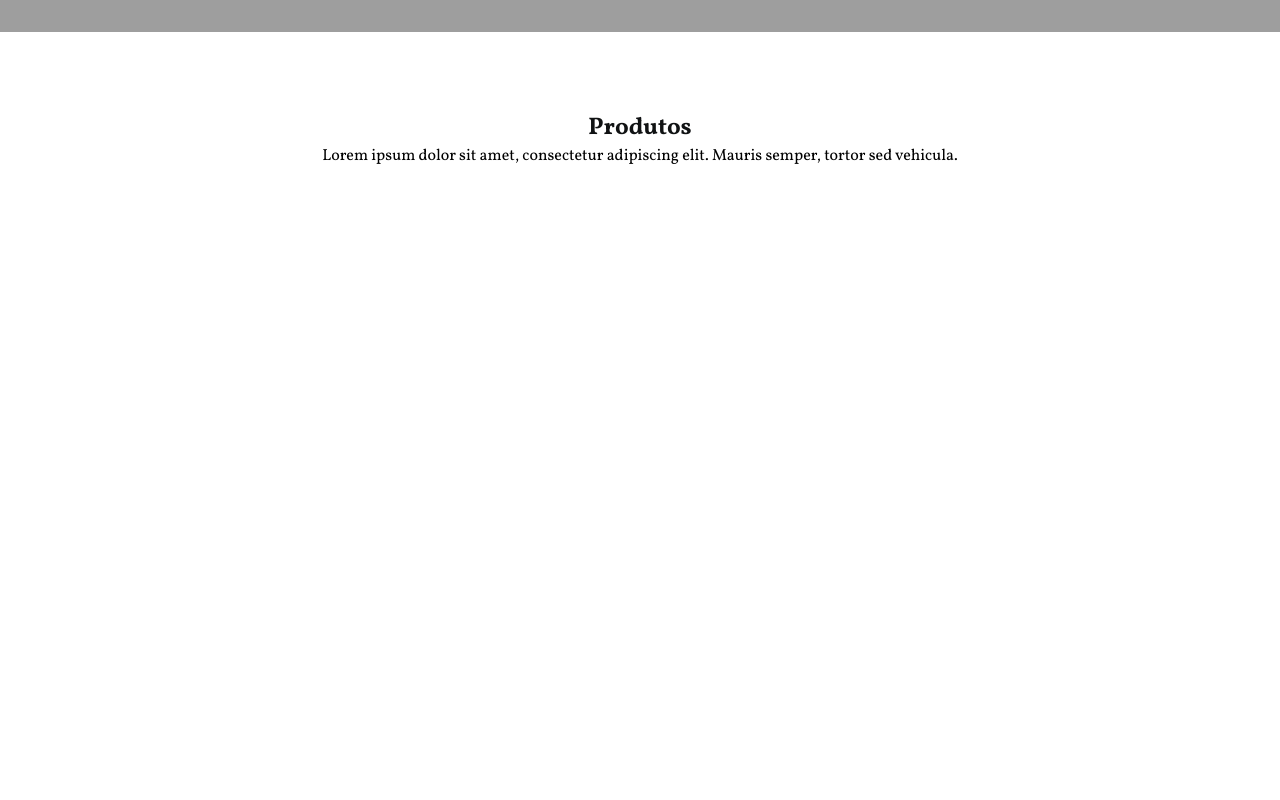
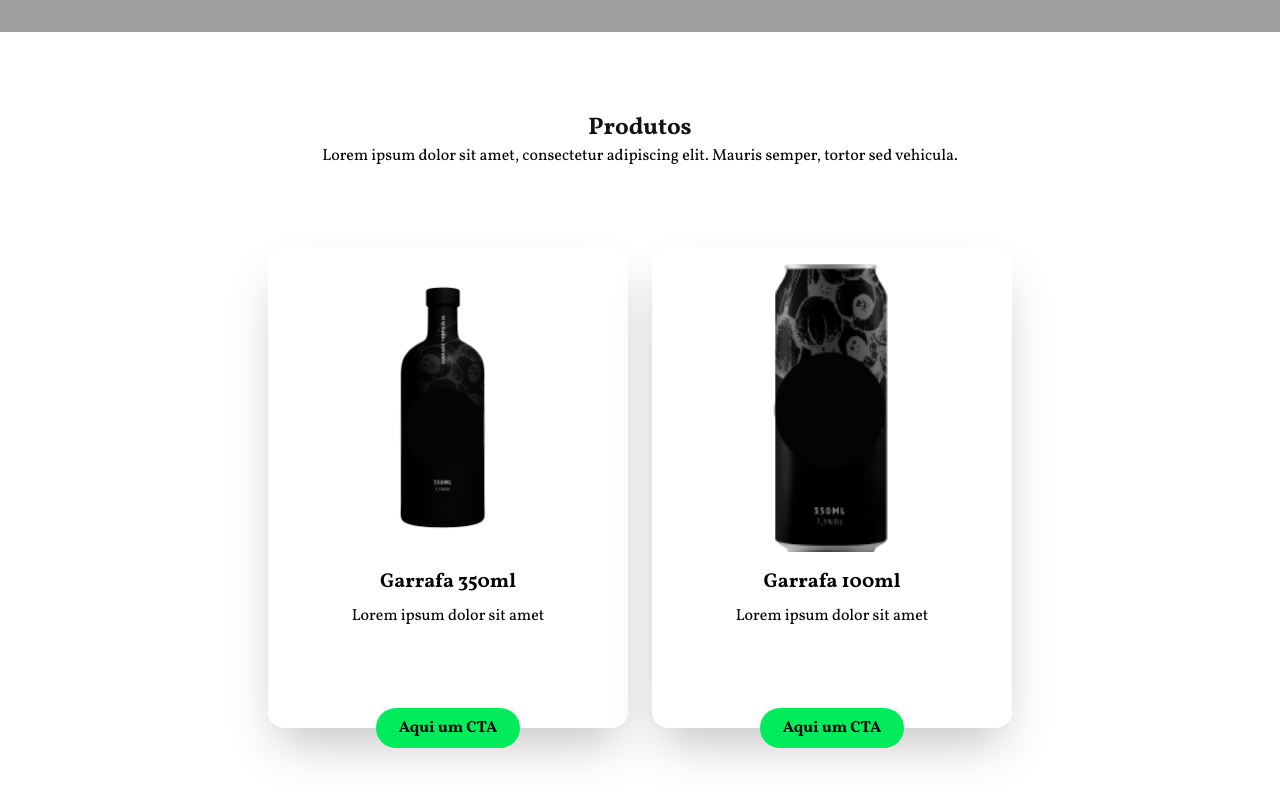
Before and after one commit to victorfilgueira/conecta, a Next.js app: page / in a window 1280 px wide. Shown: the part 768-1568 px from the top of the page. Built offline with nearby package versions, Linux system fonts and the light colour scheme; grey boxes are pictures that could not be loaded.

Commit message:
feat: products cards

```diff
--- /dev/null
+++ b/src/components/Card.tsx
@@ -0,0 +1,29 @@
+import GreenButton from "./GreenButton";
+
+interface CardProps {
+    imageSrc: string;
+    title: string;
+    description: string;
+  }
+
+const Card = ({ imageSrc, title, description }: CardProps) => {
+
+    const handleButtonClick = () => {
+        console.log("Botão clicado!");
+      };
+
+    return (
+        <div className="flex flex-col items-center">
+            <div className="bg-white shadow-2xl p-4 rounded-2xl h-[30rem] w-[22.5rem] flex flex-col items-center">
+                <img src={imageSrc} alt={title} className="w-[13rem] h-[18rem] object-cover mb-4 rounded-md" />
+                <h2 className="text-xl font-bold mb-2">{title}</h2>
+                <p>{description}</p>
+            </div>
+            <div className="mt-[-1.25rem]">
+                <GreenButton text="Aqui um CTA" onClick={handleButtonClick} />
+            </div>
+        </div>
+    );
+  };
+
+  export default Card;
--- a/src/components/GreenButton.tsx
+++ b/src/components/GreenButton.tsx
@@ -8,7 +8,7 @@ const GreenButton = ({ text, onClick }: ButtonProps) => {
     return (
       <button
         onClick={onClick}
-        className="bg-primary-green hover:bg-secondary-green text-white font-semibold py-2 px-4 rounded-3xl w-full md:w-36 lg:w-26"
+        className="bg-primary-green hover:bg-secondary-green text-black font-semibold py-2 px-4 rounded-3xl w-full md:w-36 lg:w-26"
       >
         {text}
       </button>
--- a/src/components/Products.tsx
+++ b/src/components/Products.tsx
@@ -1,3 +1,8 @@
+'use client';
+
+import Card from "./Card";
+import bottle from "@/assets/bottle350.png";
+import can from "@/assets/can100.png";
 
 export function Products() {
 
@@ -11,6 +16,11 @@ export function Products() {
                     Lorem ipsum dolor sit amet, consectetur adipiscing elit. Mauris semper, tortor sed vehicula.
                 </p>
             </div>
+
+            <div className="flex mx-[16rem] justify-around mt-20">
+                <Card imageSrc={bottle.src} title="Garrafa 350ml" description="Lorem ipsum dolor sit amet" />
+                <Card imageSrc={can.src} title="Garrafa 100ml" description="Lorem ipsum dolor sit amet" />
+            </div>
         </div>
     )
 }
```
